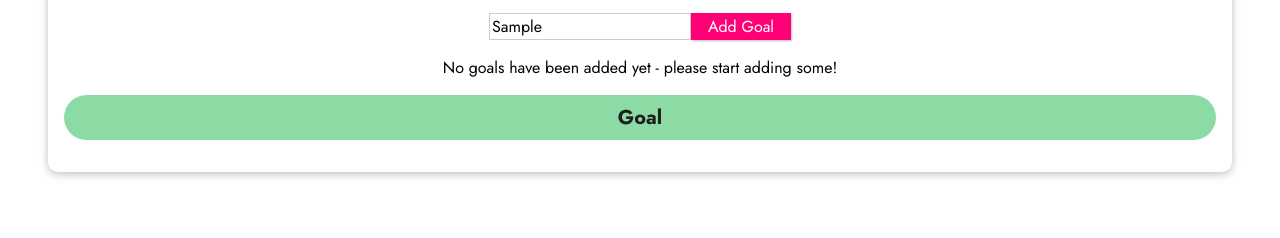
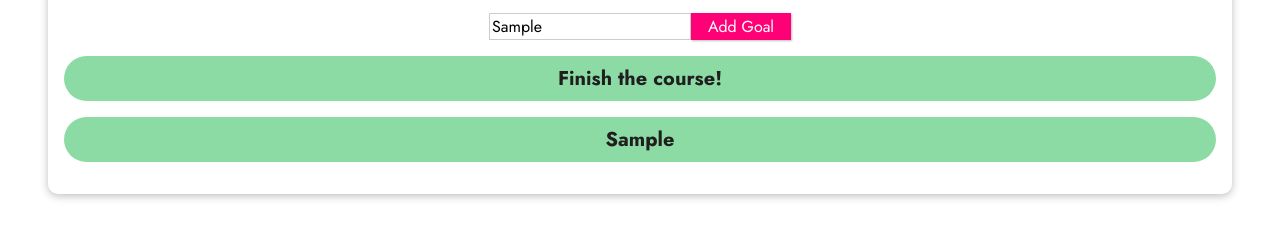
Before and after one commit to jerome-shiftleft/vue-basics, a plain HTML site: page index.html in a window 1280 px wide. Both pictures are taken after typing "Sample" into the empty fields and a click on the button "Add Goal". Shown: the part 286-524 px from the top of the page. Drawn offline with nearby package versions, Linux system fonts and the light colour scheme.

Commit message:
progress

```diff
--- a/app.js
+++ b/app.js
@@ -1,7 +1,17 @@
 const app = Vue.createApp({
   data() {
-    return { goals: [] };
+    return {
+      goal: '',
+      goals: ['Finish the course!'],
+    };
   },
+  methods: {
+    addGoal() {
+      console.log('adding goal!');
+      this.goals.push(this.goal);
+      console.log(this.goals);
+    }
+  }
 });
 
 app.mount('#user-goals');
--- a/index.html
+++ b/index.html
@@ -9,8 +9,6 @@
       rel="stylesheet"
     />
     <link rel="stylesheet" href="styles.css" />
-    <script src="https://unpkg.com/vue@next" defer></script>
-    <script src="app.js" defer></script>
   </head>
   <body>
     <header>
@@ -18,12 +16,17 @@
     </header>
     <section id="user-goals">
       <h2>My course goals</h2>
-      <input type="text" />
-      <button>Add Goal</button>
-      <p>No goals have been added yet - please start adding some!</p>
+      <input v-model="goal" @keyup.enter="addGoal()" type="text" />
+      <button @click="addGoal()">Add Goal</button>
+      <p v-if="goals.length === 0">
+        No goals have been added yet - please start adding some!
+      </p>
       <ul>
-        <li>Goal</li>
+        <li v-for="(goal, index) in goals" :key="index">{{ goal }}</li>
       </ul>
     </section>
+
+    <script src="https://unpkg.com/vue@next" defer></script>
+    <script src="app.js" defer></script>
   </body>
 </html>
```
